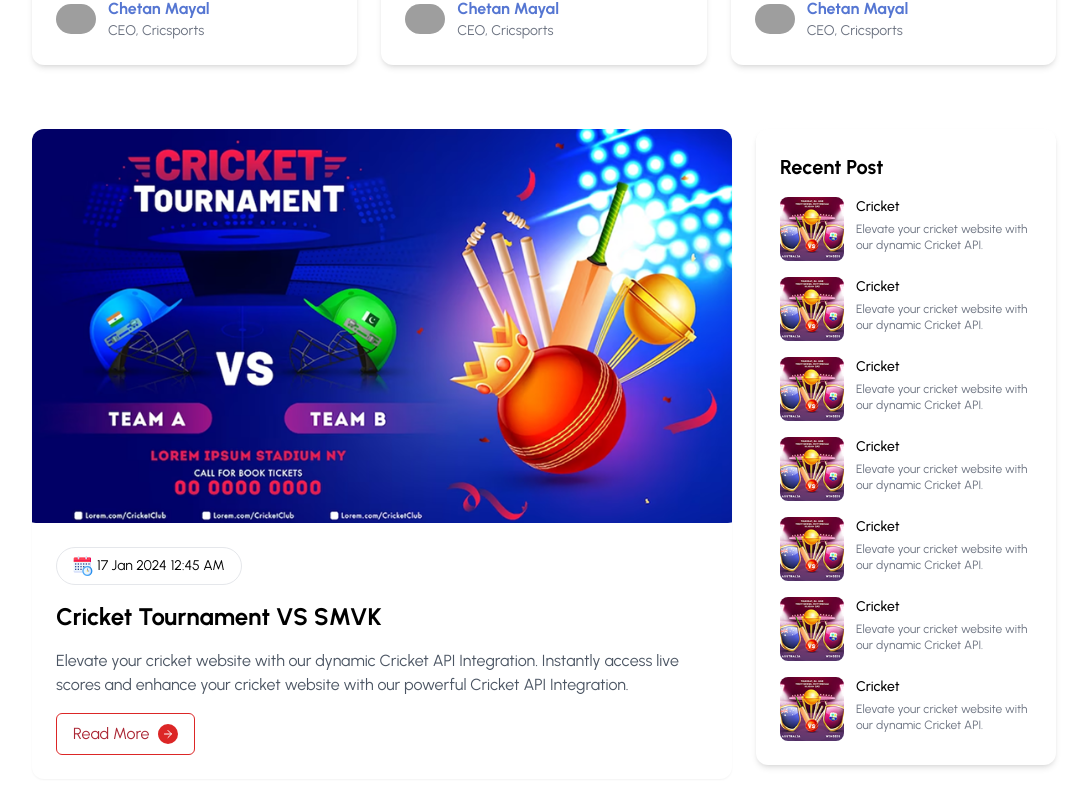
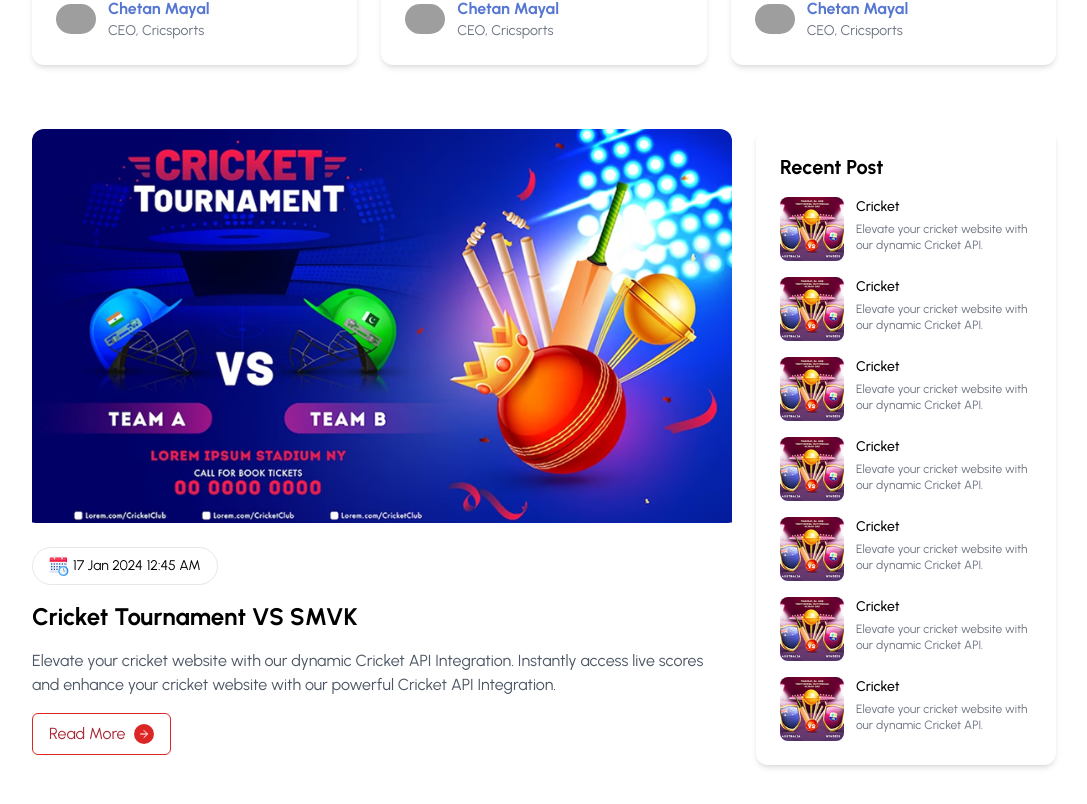
Before and after one commit to developerradheyshyam/cricsports-frontend, a Next.js app: page /blog in a window 1280 px wide. Shown: the part 1436-2240 px from the top of the page, without its empty margins (96-1183 px from the left). Built offline with nearby package versions, Linux system fonts and the light colour scheme; grey boxes are pictures that could not be loaded.

Commit message:
changes in the about and blog page

```diff
--- a/src/app/about/page.jsx
+++ b/src/app/about/page.jsx
@@ -115,7 +115,7 @@ const About = () => {
                         alt="About Hero"
                         width={1000}
                         height={800}
-                        className="object-contain w-full max-w-[800px] sm:max-w-[1000px] md:max-w-[1200px] h-auto sm:h-[500px] md:h-[700px] z-50"
+                        className="bject-contain md:object-cover   w-full max-w-[800px] sm:max-w-[1000px] md:max-w-5xl h-auto sm:h-[500px] md:h-[700px] z-50"
                         priority
                     />
                 </div>
@@ -124,7 +124,7 @@ const About = () => {
             {/* Trusted By Section */}
             <section className="min-h-screen flex items-end justify-center mt-40 ">
                 <div className="pb-6 sm:pb-8 md:pb-10 px-4 bg-white w-full">
-                    <div className="max-w-6xl mx-auto text-center">
+                    <div className="max-w-5xl mx-auto text-center">
                         <h2 className="text-2xl sm:text-3xl md:text-4xl font-bold text-gray-900 mb-3 sm:mb-4">
                             Trusted by Thousands Business
                         </h2>
@@ -229,7 +229,7 @@ const About = () => {
 
             {/* Services Section */}
             <section className="min-h-screen flex justify-center py-12 sm:py-16">
-                <div className="max-w-5xl mx-auto px-4 sm:px-6 lg:px-8">
+                <div className="max-w-5xl mx-auto px-4 sm:px-0 lg:px-0">
                     <div className="space-y-8 sm:space-y-12">
                         <div className="space-y-4 sm:space-y-6">
                             <div className="w-full relative h-20 flex  items-center">
--- a/src/app/blog/page.jsx
+++ b/src/app/blog/page.jsx
@@ -298,7 +298,7 @@ const Blog = () => {
                             {mainPosts.map((post) => (
                                 <div
                                     key={post.id}
-                                    className="bg-white rounded-lg sm:rounded-xl overflow-hidden shadow-sm hover:shadow-md transition-shadow"
+                                    className="bg-white rounded-lg sm:rounded-xl overflow-hidden  transition-shadow"
                                 >
                                     {/* Main post image - Maintained aspect ratio */}
                                     <div className="relative aspect-[16/9]">
@@ -313,7 +313,7 @@ const Blog = () => {
                                     </div>
 
                                     {/* Post content - Responsive padding and spacing */}
-                                    <div className="flex flex-col justify-between p-4 sm:p-6">
+                                    <div className="flex flex-col justify-between py-4 sm:py-6">
                                         {/* Date tag - Consistent sizing across breakpoints */}
                                         <div className="flex items-center space-x-1 border border-gray-200 w-fit rounded-full px-3 py-1.5 sm:px-4 sm:py-2">
                                             <div className="rounded-lg flex items-center justify-center">
```
